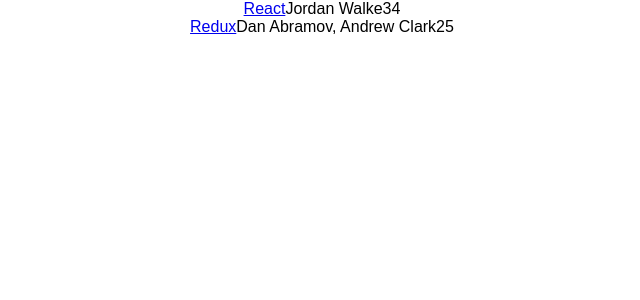
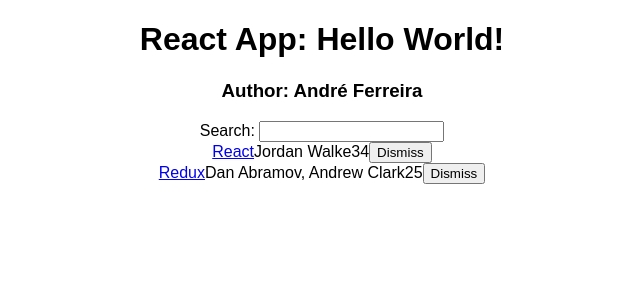
Before and after one commit to aferreira44/react-hackernews, a React (Create React App) app: page / in a window 1280 px wide. Shown: the top 300 px of the page, without its empty margins (318-958 px from the left). Built offline with nearby package versions, Linux system fonts and the light colour scheme.

Commit message:
Header, Search and Table Components

```diff
--- a/src/App.js
+++ b/src/App.js
@@ -19,11 +19,98 @@
     }
 ];
 
+const title = 'React App: Hello World!'
+
+const author = 'André Ferreira'
+
+const isSearched = (searchTerm) => (item) => !searchTerm || item
+    .title
+    .toLowerCase()
+    .includes(searchTerm.toLowerCase())
+
 class App extends Component {
+
+    constructor(props) {
+        super(props)
+
+        this.state = {
+            title,
+            author,
+            list,
+            searchTerm: ''
+        }
+
+        this.onDismiss = this
+            .onDismiss
+            .bind(this)
+
+        this.onSearchChange = this
+            .onSearchChange
+            .bind(this)
+    }
+
+    onDismiss(id) {
+        const isNotId = item => {
+            return item.objectID !== id
+        }
+
+        const updatedList = this
+            .state
+            .list
+            .filter(isNotId)
+
+        this.setState({list: updatedList})
+    }
+
+    onSearchChange(event) {
+        this.setState({searchTerm: event.target.value})
+    }
+
     render() {
+        const {author, title, list, searchTerm} = this.state
         return (
             <div className="App">
-                {list.map(item => <div key={item.objectID}>
+                <Header title={title} author={author} />
+                <Search value={searchTerm} onChange={this.onSearchChange}> Search: </Search>
+                <Table list={list} pattern={searchTerm} onDismiss={this.onDismiss} />
+            </div>
+        );
+    }
+}
+
+class Header extends Component {
+    render() {
+        const { title, author } = this.props
+        return (
+            <div>
+                <h1>{title}</h1>
+                <h3>Author: {author}</h3>
+            </div>
+        )
+    }
+}
+
+class Search extends Component {
+    render() {
+        const { value, onChange, children } = this.props
+        return (
+            <form>
+                {children}
+                <input type="text" value={value} onChange={onChange}/>
+            </form>
+        )
+    }
+
+}
+
+class Table extends Component {
+    render() {
+        const {list, pattern, onDismiss} = this.props
+        return (
+            <div>
+                {list
+                    .filter(isSearched(pattern))
+                    .map(item => <div key={item.objectID}>
                         <span>
                             <a href={item.url}>{item.title}</a>
                         </span>
@@ -36,10 +123,15 @@
                         <span>
                             {item.points}
                         </span>
-                </div>)}
+                        <span>
+                            <button onClick={() => onDismiss(item.objectID)} type="button">Dismiss</button>
+                        </span>
+                    </div>)
+                }
             </div>
-        );
+        )
     }
+
 }
 
 export default App;
```
Lines whose indentation alone changed are shown as unchanged.
